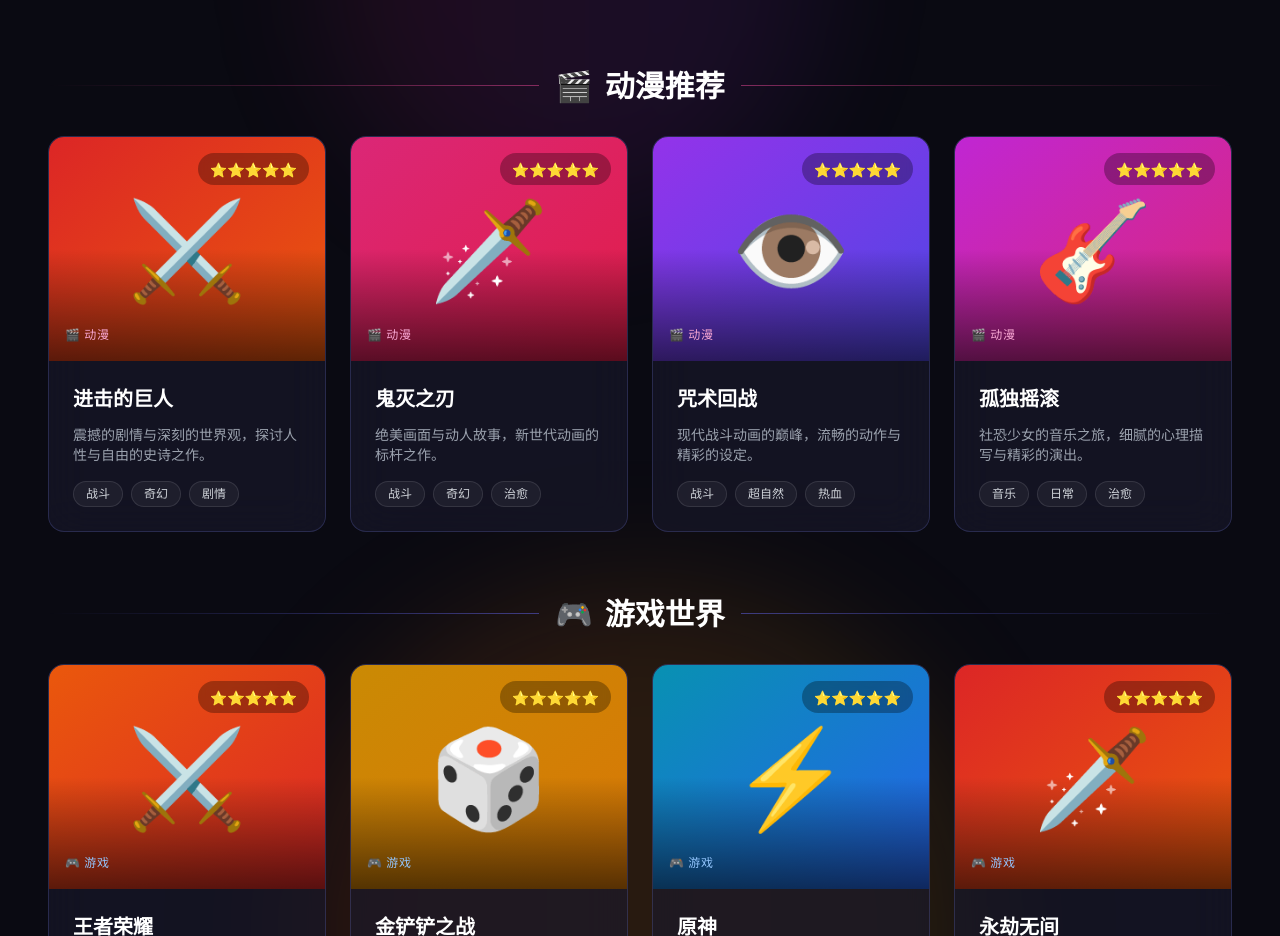
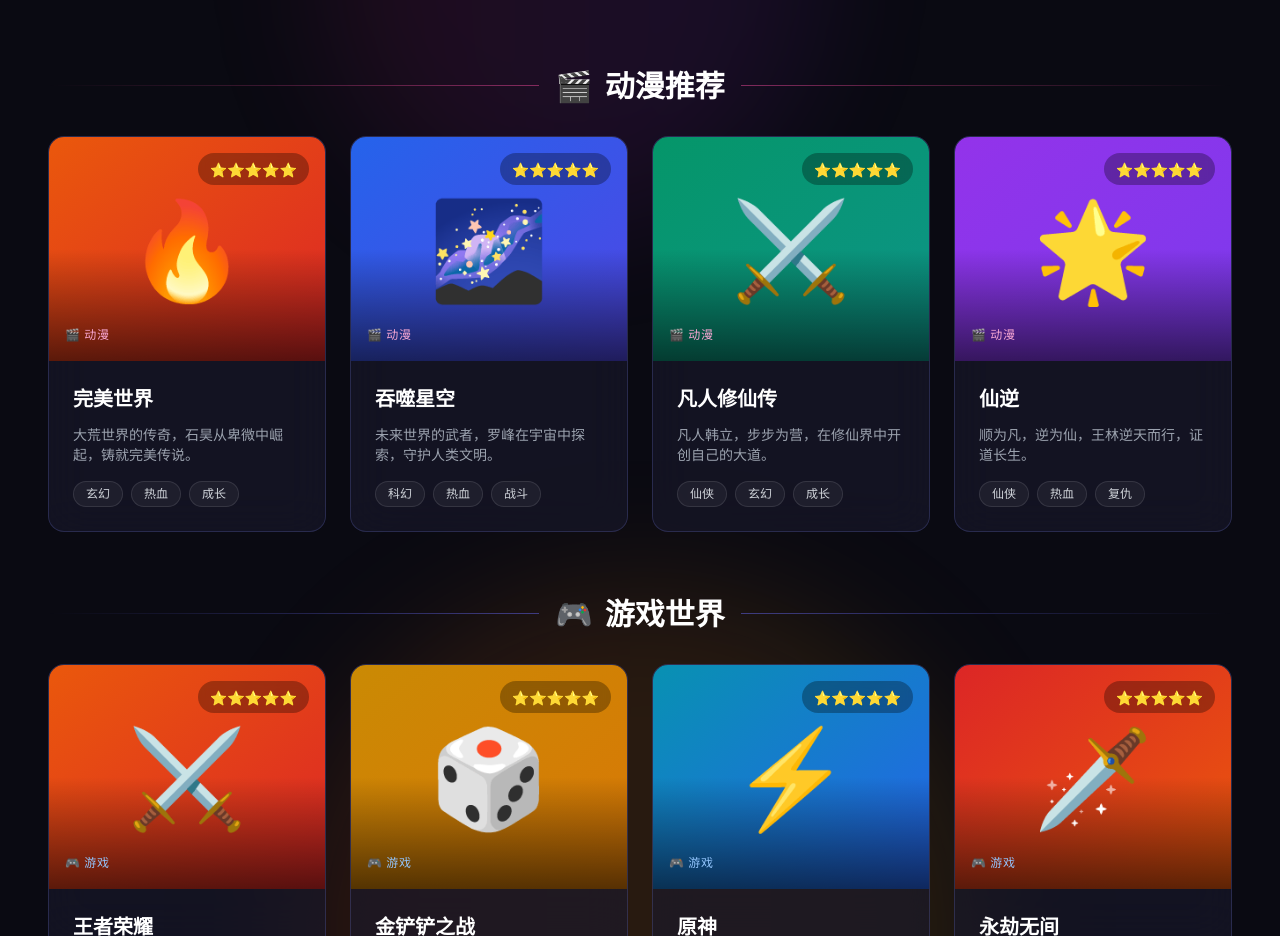
Before and after one commit to jsjj2598-bit/my-portfolio, a React (Vite) app: page / in a window 1280 px wide. Shown: the part 4460-5396 px from the top of the page. Built offline with nearby package versions, Linux system fonts and the light colour scheme.

Commit message:
更新动漫列表为完美世界、吞噬星空、凡人修仙传、仙逆

```diff
--- a/src/components/Hobbies.tsx
+++ b/src/components/Hobbies.tsx
@@ -17,42 +17,42 @@
   const animeList: HobbyItem[] = [
     {
       id: 1,
-      title: '进击的巨人',
-      description: '震撼的剧情与深刻的世界观，探讨人性与自由的史诗之作。',
-      emoji: '⚔️',
-      color: 'from-red-600 to-orange-600',
+      title: '完美世界',
+      description: '大荒世界的传奇，石昊从卑微中崛起，铸就完美传说。',
+      emoji: '🔥',
+      color: 'from-orange-600 to-red-600',
       category: 'anime',
-      tags: ['战斗', '奇幻', '剧情'],
+      tags: ['玄幻', '热血', '成长'],
       rating: 5
     },
     {
       id: 2,
-      title: '鬼灭之刃',
-      description: '绝美画面与动人故事，新世代动画的标杆之作。',
-      emoji: '🗡️',
-      color: 'from-pink-600 to-rose-600',
+      title: '吞噬星空',
+      description: '未来世界的武者，罗峰在宇宙中探索，守护人类文明。',
+      emoji: '🌌',
+      color: 'from-blue-600 to-indigo-600',
       category: 'anime',
-      tags: ['战斗', '奇幻', '治愈'],
+      tags: ['科幻', '热血', '战斗'],
       rating: 5
     },
     {
       id: 3,
-      title: '咒术回战',
-      description: '现代战斗动画的巅峰，流畅的动作与精彩的设定。',
-      emoji: '👁️',
-      color: 'from-purple-600 to-indigo-600',
+      title: '凡人修仙传',
+      description: '凡人韩立，步步为营，在修仙界中开创自己的大道。',
+      emoji: '⚔️',
+      color: 'from-emerald-600 to-teal-600',
       category: 'anime',
-      tags: ['战斗', '超自然', '热血'],
+      tags: ['仙侠', '玄幻', '成长'],
       rating: 5
     },
     {
       id: 4,
-      title: '孤独摇滚',
-      description: '社恐少女的音乐之旅，细腻的心理描写与精彩的演出。',
-      emoji: '🎸',
-      color: 'from-fuchsia-600 to-pink-600',
+      title: '仙逆',
+      description: '顺为凡，逆为仙，王林逆天而行，证道长生。',
+      emoji: '🌟',
+      color: 'from-purple-600 to-violet-600',
       category: 'anime',
-      tags: ['音乐', '日常', '治愈'],
+      tags: ['仙侠', '热血', '复仇'],
       rating: 5
     },
   ];
```
